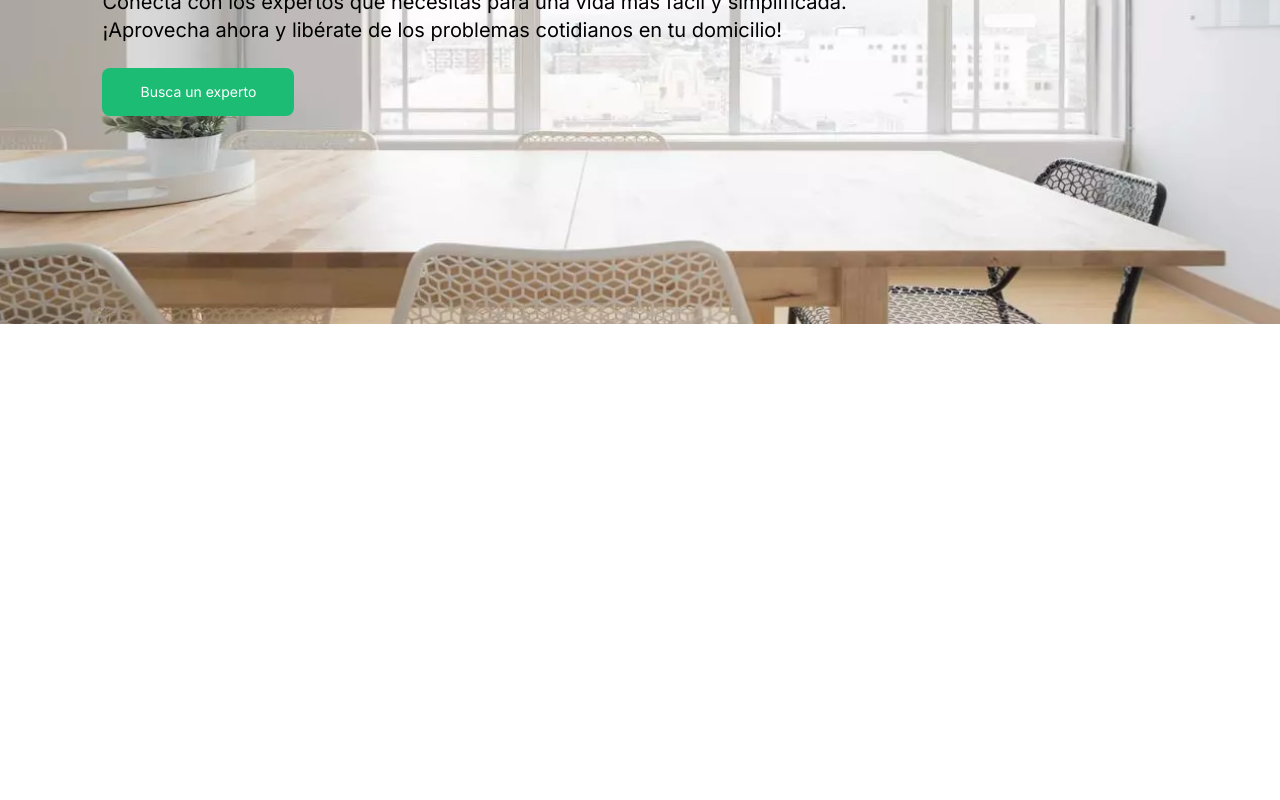
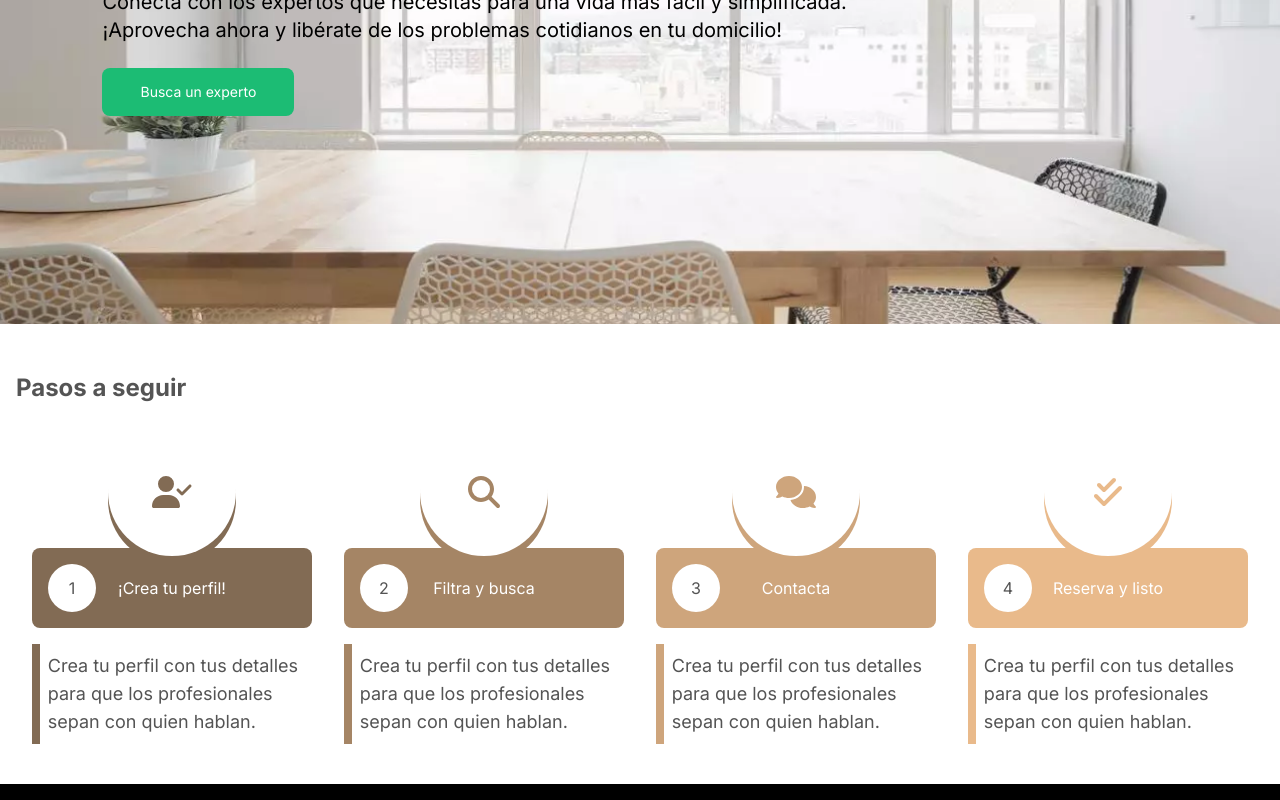
Before and after one commit to ICI513-GPI-VEF/BasicServices, a Next.js app in the folder FrontEnd/: page / in a window 1280 px wide. Shown: the part 372-1172 px from the top of the page. Before the commit the page ends 800 px from the top, so only its background shows below. Built offline with nearby package versions, Linux system fonts and the light colour scheme.

Commit message:
Roadmap section added.

```diff
--- a/FrontEnd/app/page.jsx
+++ b/FrontEnd/app/page.jsx
@@ -1,12 +1,16 @@
 /* Página Principal del sitio */
 "use client";
 
+import Roadmap from "@/components/Roadmap";
 import Welcome from "@/components/Welcome";
+import Featured from "@/components/Featured";
 
 export default function Home() {
   return(
     <>
       <Welcome/>
+      <Roadmap/>
+      <Featured/>
     </>
   )
 }
--- /dev/null
+++ b/FrontEnd/components/Featured.jsx
@@ -0,0 +1,12 @@
+"use client";
+import Link from 'next/link'
+
+/* import img from '@/utils/' */
+
+export default function Featured(){
+  return (
+    <>
+      <div className="w-full h-4 bg-black"></div>
+    </>
+  )
+}
--- /dev/null
+++ b/FrontEnd/components/Roadmap.jsx
@@ -0,0 +1,52 @@
+"use client";
+import Link from 'next/link'
+
+import { FontAwesomeIcon } from '@fortawesome/react-fontawesome';
+import { faUserCheck, faMagnifyingGlass, faComments, faCheckDouble} from '@fortawesome/free-solid-svg-icons';
+
+import img from '@/utils/lupa.png'
+
+export default function Roadmap(){
+  const steps = [1, 2, 3, 4];
+  const icons = [faUserCheck, faMagnifyingGlass, faComments, faCheckDouble];
+  const texts = ["¡Crea tu perfil!", "Filtra y busca", "Contacta", "Reserva y listo"]
+  const customColors = ['#826B54', '#A58565', '#CEA57C', '#E9BA8B']
+  const customColorsBG = ['bg-[#826B54]', 'bg-[#A58565]', 'bg-[#CEA57C]', 'bg-[#E9BA8B]'];
+  return (
+    <>
+      <section className='container mx-auto pb-10 p-6 md:p-4'>
+        <div className='pt-8 pb-8'>
+          <h1 className='text-c-gray text-ms md:text-xl lg:text-2xl font-bold'>Pasos a seguir</h1>
+        </div>
+        <div className="flex flex-wrap">
+
+          {steps.map((step, index) => (
+            <div key={index} className="w-full md:w-1/2 xl:w-1/4">
+              <div className="bg-white rounded-lg px-4 pb-2 md:pb-6">
+                <div className="flex items-center justify-center">
+                  <div className={`flex items-center justify-center w-32 h-32 ${customColorsBG[index % customColorsBG.length]} rounded-full`}/>
+                </div>
+                <div className={`w-full h-20 ${customColorsBG[index % customColorsBG.length]} -translate-y-4 flex items-center justify-center rounded-lg`}>
+                  <div className='absolute flex items-center justify-center w-32 h-32 bg-white -translate-y-24 rounded-full'>
+                    <FontAwesomeIcon icon={icons[index % icons.length]} color={customColors[index % customColors.length]} size='2xl'/>
+                  </div>
+                  <div className="flex flex-wrap items-center">
+                    <div className='flex justify-center items-center absolute left-4 w-12 h-12 bg-white rounded-full text-c-gray'> {index+1}</div>
+                    <h2 className='text-white'>{texts[index % texts.length]}</h2>
+                  </div>
+                </div>
+                <div className="flex h-auto w-full">
+                  <div className={`h-auto w-2 ${customColorsBG[index % customColorsBG.length]}`}></div>
+                  <div className="flex-grow p-2 h-full w-full">
+                    <h1 className='text-c-gray text-ms md:text-lg'>Crea tu perfil con tus detalles para que los profesionales sepan con quien hablan.</h1>
+                  </div>
+                </div>
+              </div>
+            </div>
+          ))}
+
+        </div>
+      </section>
+    </>
+  )
+}
--- a/FrontEnd/tailwind.config.js
+++ b/FrontEnd/tailwind.config.js
@@ -18,6 +18,11 @@ module.exports = {
       margin: {
         '8vw': '8vw',
       },
+      colors:{
+        'c-gray': '#545454',
+        'c-green': '#1CBC74',
+        'c-brown-1': '#826B54',
+      }
     },
   },
   variants: {
```
Also changed, not shown: FrontEnd/utils/f-arrow.png (added), FrontEnd/utils/lupa.png (added).
